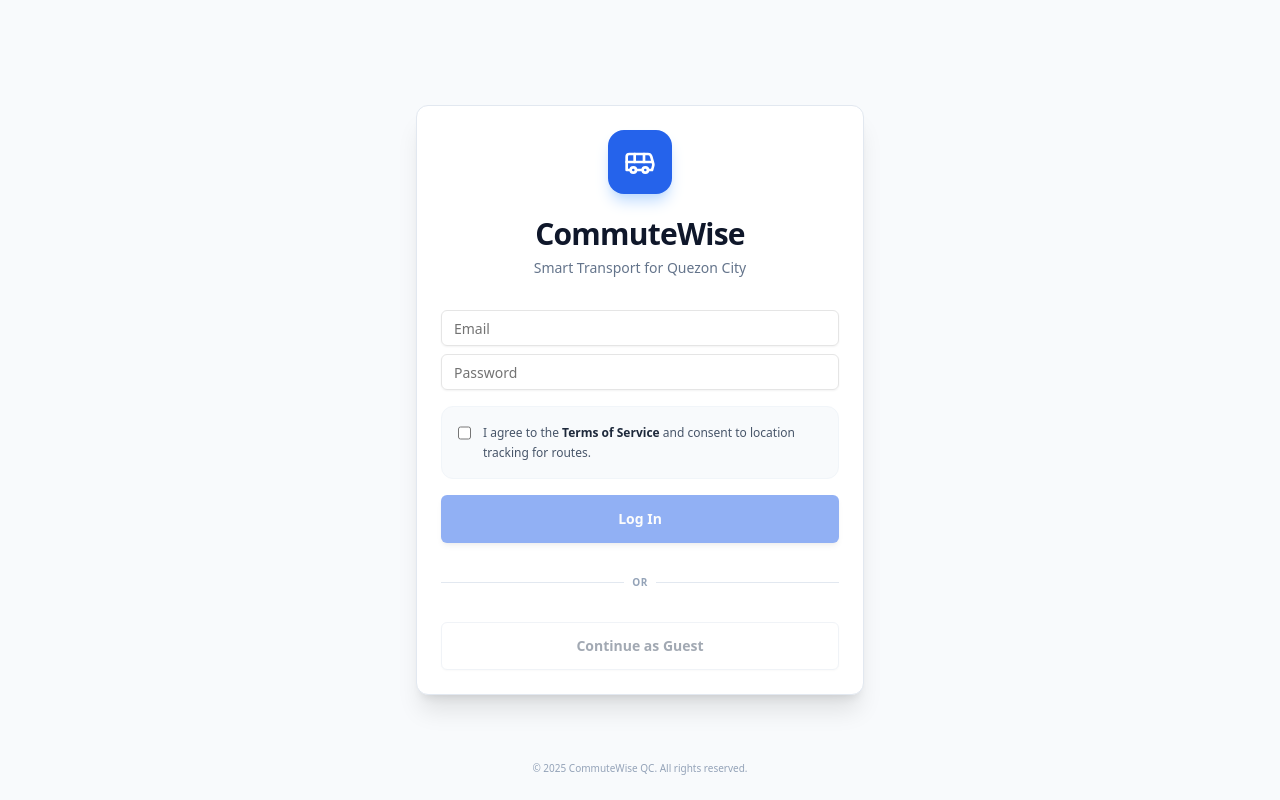
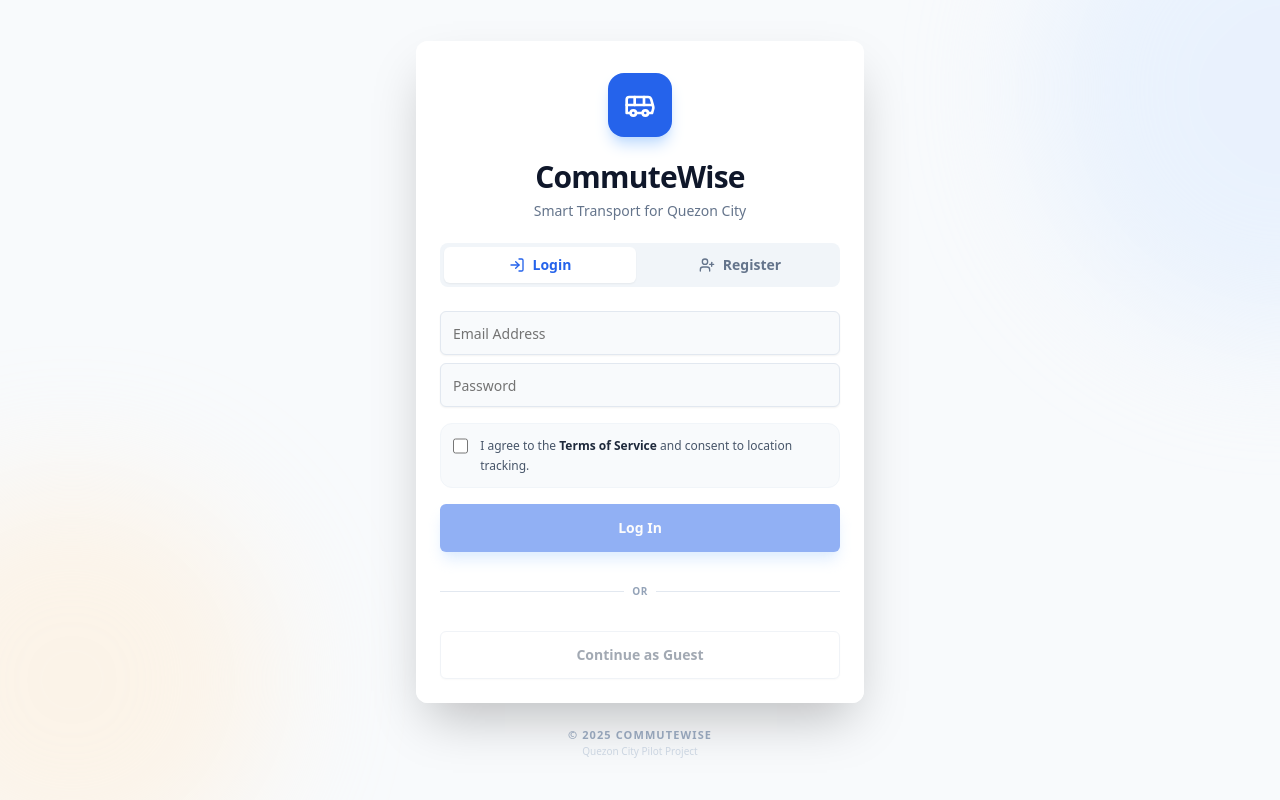
Before and after one commit to emperorshrug/CommuteWise-WorkingGeo, a React (Vite) app: page /auth in a window 1280 px wide. Built offline with nearby package versions, Linux system fonts and the light colour scheme.

Commit message:
UPDATE 2

```diff
--- a/src/components/map/MapCanvas.tsx
+++ b/src/components/map/MapCanvas.tsx
@@ -15,17 +15,51 @@ import { useAppStore } from "@/stores/useAppStore";
 import { Crosshair, Star, ChevronRight, ArrowLeft, MapPin } from "lucide-react";
 import { supabase } from "@/lib/supabase";
 import { Button } from "@/components/ui/button";
-import { getVehicleTags } from "@/lib/utils";
-import { useQuery } from "@tanstack/react-query";
+import { useQuery } from "@tanstack/react-query"; // Ensure this is installed
 import { toast } from "sonner";
+import { getLocationName } from "@/services/routingService"; // We use our new service!
 
-// --- 1. ICONS ---
+// --- 1. ICONS & HELPERS ---
+
+// Helper for Terminal Tags
+const getVehicleTags = (type: string) => {
+  const t = type.toLowerCase();
+  if (t === "bus")
+    return [
+      { label: "BUS", color: "bg-blue-100 text-blue-700 border-blue-200" },
+    ];
+  if (t === "jeepney")
+    return [
+      {
+        label: "JEEP",
+        color: "bg-yellow-100 text-yellow-700 border-yellow-200",
+      },
+    ];
+  if (t === "tricycle")
+    return [
+      { label: "TRIKE", color: "bg-green-100 text-green-700 border-green-200" },
+    ];
+  if (t === "e-jeepney")
+    return [
+      {
+        label: "E-JEEP",
+        color: "bg-purple-100 text-purple-700 border-purple-200",
+      },
+    ];
+  return [
+    {
+      label: "TRANSPORT",
+      color: "bg-slate-100 text-slate-700 border-slate-200",
+    },
+  ];
+};
+
 const createUserIcon = () =>
   L.divIcon({
     className: "custom-user-icon",
-    html: `<div class="user-pulse"></div><div class="user-dot"></div>`,
-    iconSize: [40, 40],
-    iconAnchor: [20, 20],
+    html: `<div class="w-4 h-4 bg-blue-500 rounded-full border-2 border-white shadow-lg pulse-ring"></div>`,
+    iconSize: [20, 20],
+    iconAnchor: [10, 10],
   });
 
 const createDestIcon = () =>
@@ -75,84 +109,6 @@ const createStopIcon = (color: string) =>
     iconAnchor: [6, 6],
   });
 
-// --- HELPER: Reverse Geocode (Nominatim) ---
-const reverseGeocode = async (lat: number, lng: number) => {
-  try {
-    const res = await fetch(
-      `https://nominatim.openstreetmap.org/reverse?format=json&lat=${lat}&lon=${lng}&zoom=18&addressdetails=1`
-    );
-    if (!res.ok) throw new Error("Geocode failed");
-
-    const data = await res.json();
-    if (data && data.address) {
-      const a = data.address;
-
-      // 1. Identify Specific Place (Establishment)
-      const establishment =
-        a.amenity ||
-        a.shop ||
-        a.tourism ||
-        a.leisure ||
-        a.building ||
-        a.office ||
-        a.historic ||
-        "";
-
-      // 2. Identify Street / Road
-      const street = a.road || a.pedestrian || a.street || "";
-      const houseNumber = a.house_number ? `${a.house_number} ` : "";
-
-      // 3. Identify Neighborhood / Barangay / District
-      const neighborhood =
-        a.suburb ||
-        a.quarter ||
-        a.neighbourhood ||
-        a.district ||
-        a.village ||
-        "";
-
-      // 4. Identify City / Municipality
-      const city = a.city || a.town || a.municipality || "";
-
-      // 5. Region & Postcode
-      const region = a.state || a.region || "Metro Manila";
-      const postcode = a.postcode || "";
-
-      // --- FORMATTING LOGIC ---
-      let formatted = "";
-
-      // "SM City North EDSA, North Avenue..."
-      if (establishment) {
-        formatted += `${establishment}, `;
-      }
-
-      // "1 Sampaguita Ave, ..." OR "North Avenue..."
-      if (street) {
-        formatted += `${houseNumber}${street}, `;
-      }
-
-      // "Barangay Holy Spirit, ..."
-      if (neighborhood && neighborhood !== city) {
-        formatted += `${neighborhood}, `;
-      }
-
-      // "Quezon City, 1100 Metro Manila"
-      formatted += `${city}, ${postcode} ${region}`;
-
-      // Clean up any double commas or trailing spaces
-      formatted = formatted.replace(/, ,/g, ",").replace(/,$/, "").trim();
-
-      // Short name for the "Pill" in bottom sheet
-      const shortName = neighborhood || city || "Unknown Location";
-
-      return { formatted, neighborhood: shortName };
-    }
-    return { formatted: "Unknown Location", neighborhood: "Unknown Area" };
-  } catch {
-    return { formatted: "Location Error", neighborhood: "Unknown Area" };
-  }
-};
-
 // --- 2. CONTROLLERS ---
 
 const MapStateTracker = () => {
@@ -163,7 +119,6 @@ const MapStateTracker = () => {
   const map = useMap();
 
   useMapEvents({
-    // FIX: Using 'dragend' and 'zoomend' prevents API spam during animations
     dragend: () => updateMapState(),
     zoomend: () => updateMapState(),
   });
@@ -176,9 +131,10 @@ const MapStateTracker = () => {
     // Debounce the API call
     if (timer) clearTimeout(timer);
     const newTimer = setTimeout(async () => {
-      const result = await reverseGeocode(center.lat, center.lng);
-      setCurrentMapLocationName(result.neighborhood);
-    }, 500);
+      // Use our Robust Service instead of local fetch!
+      const { name, area } = await getLocationName(center.lat, center.lng);
+      setCurrentMapLocationName(`${name}, ${area}`);
+    }, 800);
     setTimer(newTimer);
   };
 
@@ -294,6 +250,7 @@ export default function MapCanvas() {
     return () => navigator.geolocation.clearWatch(id);
   }, [setUserLocation]);
 
+  // TANSTACK QUERY FETCHING
   const { data: terminals = [] } = useQuery({
     queryKey: ["terminals"],
     queryFn: async () => {
@@ -308,6 +265,7 @@ export default function MapCanvas() {
       if (!selectedTerminal) return [];
       const { data } = await supabase
         .from("routes")
+        // FIX: Ensure these match your DB columns and Types
         .select("id, path_shape, color")
         .eq("terminal_id", selectedTerminal.id);
       return data || [];
@@ -321,13 +279,14 @@ export default function MapCanvas() {
     const center = mapRef.current.getCenter();
 
     // 1. Get readable address
-    const { formatted } = await reverseGeocode(center.lat, center.lng);
+    const { name, area } = await getLocationName(center.lat, center.lng);
+    const formatted = `${name}, ${area}`;
 
     // 2. Update Search Input & Store
     setSearchDestination({
       lat: center.lat,
       lng: center.lng,
-      name: formatted, // This will now appear in the text field!
+      name: formatted,
     });
 
     toast.success("Location selected!", { duration: 2000 });
@@ -337,13 +296,20 @@ export default function MapCanvas() {
     jsonPath
       ? jsonPath.map((p: any) => [p[0], p[1]] as [number, number])
       : null;
-  const activePath = selectedRoute ? parsePath(selectedRoute.path_shape) : null;
+
+  // FIX: Safe check for path_shape
+  const activePath =
+    selectedRoute && selectedRoute.path_shape
+      ? parsePath(selectedRoute.path_shape)
+      : selectedRoute && selectedRoute.path
+      ? selectedRoute.path.map((p) => [p.lat, p.lng])
+      : null;
 
   return (
     <div className="w-full h-full relative">
       <MapContainer
         ref={mapRef}
-        center={lastMapCenter || userLocation || [14.6091, 121.0223]}
+        center={lastMapCenter || userLocation || [14.676, 121.0437]}
         zoom={lastMapZoom || 13}
         className={`w-full h-full outline-none ${
           isPickingLocation ? "cursor-crosshair" : ""
@@ -454,7 +420,8 @@ export default function MapCanvas() {
             <Polyline
               positions={activePath}
               pathOptions={{
-                color: selectedRoute.color || "#EF4444",
+                // FIX: Check for color, fallback to red if missing
+                color: selectedRoute?.color || "#EF4444",
                 weight: 6,
                 opacity: 0.9,
               }}
@@ -464,7 +431,7 @@ export default function MapCanvas() {
               <Marker
                 key={stop.id}
                 position={[stop.lat, stop.lng]}
-                icon={createStopIcon(selectedRoute.color || "#EF4444")}
+                icon={createStopIcon(selectedRoute?.color || "#EF4444")}
               >
                 <Popup offset={[0, -6]}>
                   <div className="text-center">
--- a/src/pages/Auth.tsx
+++ b/src/pages/Auth.tsx
@@ -1,4 +1,4 @@
-import React, { useState } from "react"; // Removed useEffect import
+import React, { useState } from "react";
 import { useNavigate } from "react-router-dom";
 import { useAppStore } from "@/stores/useAppStore";
 import { supabase } from "@/lib/supabase";
@@ -11,46 +11,79 @@ import {
   CardTitle,
   CardDescription,
 } from "@/components/ui/card";
-import { Loader2, Bus } from "lucide-react";
+import { Loader2, Bus, UserPlus, LogIn } from "lucide-react";
 import { toast } from "sonner";
+import { cn } from "@/lib/utils";
 
 export default function Auth() {
   const navigate = useNavigate();
   const { hasAcceptedTerms, setAcceptedTerms, setGuestUser, setUser } =
     useAppStore();
 
+  const [activeTab, setActiveTab] = useState<"login" | "register">("login");
+
+  // Form States
   const [email, setEmail] = useState("");
   const [password, setPassword] = useState("");
+  const [fullName, setFullName] = useState(""); // For registration
   const [loading, setLoading] = useState(false);
 
-  // FIX: Initialize state directly from store, removed useEffect to avoid loop
   const [termsChecked, setTermsChecked] = useState(hasAcceptedTerms);
 
-  const handleLogin = async (e: React.FormEvent) => {
+  // --- ACTIONS ---
+
+  const handleAuth = async (e: React.FormEvent) => {
     e.preventDefault();
     if (!termsChecked) {
-      toast.error("Please accept the terms.");
+      toast.error("Please accept the terms to continue.");
       return;
     }
 
     setLoading(true);
+
+    try {
+      if (activeTab === "login") {
+        // LOGIN LOGIC
         const { data, error } = await supabase.auth.signInWithPassword({
           email,
           password,
         });
+        if (error) throw error;
 
-    if (error) {
-      toast.error(error.message);
-    } else if (data.user) {
+        if (data.user) {
           setUser({
             id: data.user.id,
             email: data.user.email || "",
             display_name: data.user.user_metadata?.display_name || "Commuter",
             role: "user",
           });
+          toast.success("Welcome back!");
           navigate("/");
         }
+      } else {
+        // REGISTER LOGIC
+        const { data, error } = await supabase.auth.signUp({
+          email,
+          password,
+          options: {
+            data: { display_name: fullName },
+          },
+        });
+        if (error) throw error;
+
+        if (data.user) {
+          toast.success("Account created! You can now log in.");
+          setActiveTab("login"); // Switch to login tab
+        }
+      }
+    } catch (error) {
+      // FIX: Strict type check instead of 'any'
+      const errorMessage =
+        error instanceof Error ? error.message : "Authentication failed";
+      toast.error(errorMessage);
+    } finally {
       setLoading(false);
+    }
   };
 
   const handleGuest = () => {
@@ -64,29 +97,73 @@ export default function Auth() {
   };
 
   return (
-    <div className="min-h-screen flex items-center justify-center bg-slate-50 p-4">
-      <Card className="w-full max-w-md shadow-xl border-slate-200">
-        <CardHeader className="text-center pb-2">
+    <div className="min-h-screen flex flex-col items-center justify-center bg-slate-50 p-4 relative overflow-hidden">
+      {/* Decorative Background Blob */}
+      <div className="absolute top-[-20%] right-[-20%] w-[500px] h-[500px] bg-blue-100 rounded-full blur-3xl opacity-50 z-0" />
+      <div className="absolute bottom-[-10%] left-[-10%] w-[400px] h-[400px] bg-orange-100 rounded-full blur-3xl opacity-50 z-0" />
+
+      <Card className="w-full max-w-md shadow-2xl border-0 z-10 overflow-hidden">
+        <CardHeader className="text-center pb-0 bg-white pt-8">
           <div className="mx-auto bg-blue-600 w-16 h-16 rounded-2xl flex items-center justify-center mb-4 shadow-lg shadow-blue-200">
             <Bus className="h-8 w-8 text-white" />
           </div>
           <CardTitle className="text-3xl font-extrabold text-slate-900 tracking-tight">
             CommuteWise
           </CardTitle>
-          <CardDescription className="text-slate-500 font-medium">
+          <CardDescription className="text-slate-500 font-medium pb-4">
             Smart Transport for Quezon City
           </CardDescription>
+
+          {/* TABS HEADER */}
+          <div className="grid grid-cols-2 gap-2 p-1 bg-slate-100 rounded-lg mt-4 mb-2">
+            <button
+              onClick={() => setActiveTab("login")}
+              className={cn(
+                "flex items-center justify-center gap-2 py-2 text-sm font-bold rounded-md transition-all",
+                activeTab === "login"
+                  ? "bg-white text-blue-600 shadow-sm"
+                  : "text-slate-500 hover:text-slate-700"
+              )}
+            >
+              <LogIn size={16} /> Login
+            </button>
+            <button
+              onClick={() => setActiveTab("register")}
+              className={cn(
+                "flex items-center justify-center gap-2 py-2 text-sm font-bold rounded-md transition-all",
+                activeTab === "register"
+                  ? "bg-white text-blue-600 shadow-sm"
+                  : "text-slate-500 hover:text-slate-700"
+              )}
+            >
+              <UserPlus size={16} /> Register
+            </button>
+          </div>
         </CardHeader>
 
-        <CardContent className="space-y-6 pt-6">
-          <form onSubmit={handleLogin} className="space-y-4">
+        <CardContent className="space-y-6 pt-6 bg-white">
+          <form onSubmit={handleAuth} className="space-y-4">
+            {activeTab === "register" && (
+              <div className="space-y-1 animate-in slide-in-from-left-2 fade-in duration-300">
+                <Input
+                  type="text"
+                  placeholder="Full Name"
+                  required={activeTab === "register"}
+                  value={fullName}
+                  onChange={(e) => setFullName(e.target.value)}
+                  className="bg-slate-50 border-slate-200 h-11"
+                />
+              </div>
+            )}
+
             <div className="space-y-2">
               <Input
                 type="email"
-                placeholder="Email"
+                placeholder="Email Address"
                 required
                 value={email}
                 onChange={(e) => setEmail(e.target.value)}
+                className="bg-slate-50 border-slate-200 h-11"
               />
               <Input
                 type="password"
@@ -94,11 +171,12 @@ export default function Auth() {
                 required
                 value={password}
                 onChange={(e) => setPassword(e.target.value)}
+                className="bg-slate-50 border-slate-200 h-11"
               />
             </div>
 
             {/* PRIVACY CHECKBOX */}
-            <div className="flex items-start space-x-3 bg-slate-50 p-4 rounded-xl border border-slate-100">
+            <div className="flex items-start space-x-3 bg-slate-50 p-3 rounded-xl border border-slate-100">
               <input
                 type="checkbox"
                 id="terms"
@@ -117,16 +195,22 @@ export default function Auth() {
                 <span className="font-bold text-slate-800">
                   Terms of Service
                 </span>{" "}
-                and consent to location tracking for routes.
+                and consent to location tracking.
               </label>
             </div>
 
             <Button
               type="submit"
-              className="w-full bg-blue-600 hover:bg-blue-700 h-12 text-sm font-bold shadow-md"
+              className="w-full bg-blue-600 hover:bg-blue-700 h-12 text-sm font-bold shadow-lg shadow-blue-200"
               disabled={loading || !termsChecked}
             >
-              {loading ? <Loader2 className="animate-spin" /> : "Log In"}
+              {loading ? (
+                <Loader2 className="animate-spin" />
+              ) : activeTab === "login" ? (
+                "Log In"
+              ) : (
+                "Create Account"
+              )}
             </Button>
           </form>
 
@@ -150,11 +234,12 @@ export default function Auth() {
         </CardContent>
       </Card>
 
-      {/* FOOTER */}
-      <div className="absolute bottom-6 text-center w-full">
-        <p className="text-[10px] text-slate-400 font-medium">
-          © 2025 CommuteWise QC. All rights reserved.
+      {/* WATERMARK NEAR THE CARD */}
+      <div className="mt-6 text-center z-10">
+        <p className="text-[11px] font-bold text-slate-400 uppercase tracking-widest">
+          © 2025 CommuteWise
         </p>
+        <p className="text-[10px] text-slate-300">Quezon City Pilot Project</p>
       </div>
     </div>
   );
--- a/src/stores/useAppStore.ts
+++ b/src/stores/useAppStore.ts
@@ -1,6 +1,6 @@
+// src/stores/useAppStore.ts
 import { create } from "zustand";
 import { persist } from "zustand/middleware";
-// FIX 1: Added 'type' keyword here
 import type { CalculatedRoute, TerminalData } from "@/types/types";
 
 export interface UserProfile {
@@ -11,6 +11,7 @@ export interface UserProfile {
 }
 
 interface AppState {
+  // --- AUTH STATE ---
   user: UserProfile | null;
   isAuthenticated: boolean;
   hasAcceptedTerms: boolean;
@@ -19,19 +20,23 @@ interface AppState {
   setAcceptedTerms: (accepted: boolean) => void;
   logout: () => void;
 
+  // --- MAP STATE (Fixed missing properties) ---
   userLocation: [number, number] | null;
   searchDestination: { lat: number; lng: number; name: string } | null;
-
   selectedTerminal: TerminalData | null;
   selectedRoute: CalculatedRoute | null;
+  routeStops: unknown[];
 
-  // FIX 2: Changed 'any[]' to 'unknown[]'
-  routeStops: unknown[];
+  // Missing properties restored:
+  lastMapCenter: [number, number] | null;
+  lastMapZoom: number;
+  hasCentered: boolean;
 
   isRouteViewMode: boolean;
   isPickingLocation: boolean;
   currentMapLocationName: string;
 
+  // --- ACTIONS ---
   setUserLocation: (loc: [number, number]) => void;
   setSearchDestination: (
     dest: { lat: number; lng: number; name: string } | null
@@ -39,17 +44,19 @@ interface AppState {
   setPickingLocation: (isPicking: boolean) => void;
   setCurrentMapLocationName: (name: string) => void;
   selectTerminal: (terminal: TerminalData) => void;
-
-  // FIX 3: Changed 'any[]' to 'unknown[]'
   selectRoute: (route: CalculatedRoute, stops: unknown[]) => void;
-
   exitRouteView: () => void;
   clearSelection: () => void;
+
+  // Map state actions
+  setMapState: (center: [number, number], zoom: number) => void;
+  setHasCentered: (has: boolean) => void;
 }
 
 export const useAppStore = create<AppState>()(
   persist(
     (set) => ({
+      // INITIAL STATE
       user: null,
       isAuthenticated: false,
       hasAcceptedTerms: false,
@@ -58,10 +65,17 @@ export const useAppStore = create<AppState>()(
       selectedTerminal: null,
       selectedRoute: null,
       routeStops: [],
+
+      // Map Defaults
+      lastMapCenter: [14.676, 121.0437], // Default to Tandang Sora
+      lastMapZoom: 15,
+      hasCentered: false,
+
       isRouteViewMode: false,
       isPickingLocation: false,
       currentMapLocationName: "Quezon City",
 
+      // ACTIONS
       setUser: (user) => set({ user, isAuthenticated: !!user }),
       setGuestUser: () =>
         set({
@@ -116,6 +130,11 @@ export const useAppStore = create<AppState>()(
           searchDestination: null,
           isPickingLocation: false,
         }),
+
+      // Fix: Implement setMapState
+      setMapState: (center, zoom) =>
+        set({ lastMapCenter: center, lastMapZoom: zoom }),
+      setHasCentered: (has) => set({ hasCentered: has }),
     }),
     {
       name: "commutewise-storage",
```
Also changed, not shown: src/types/types.ts (+7 -2 lines). Lines whose indentation alone changed are shown as unchanged.
